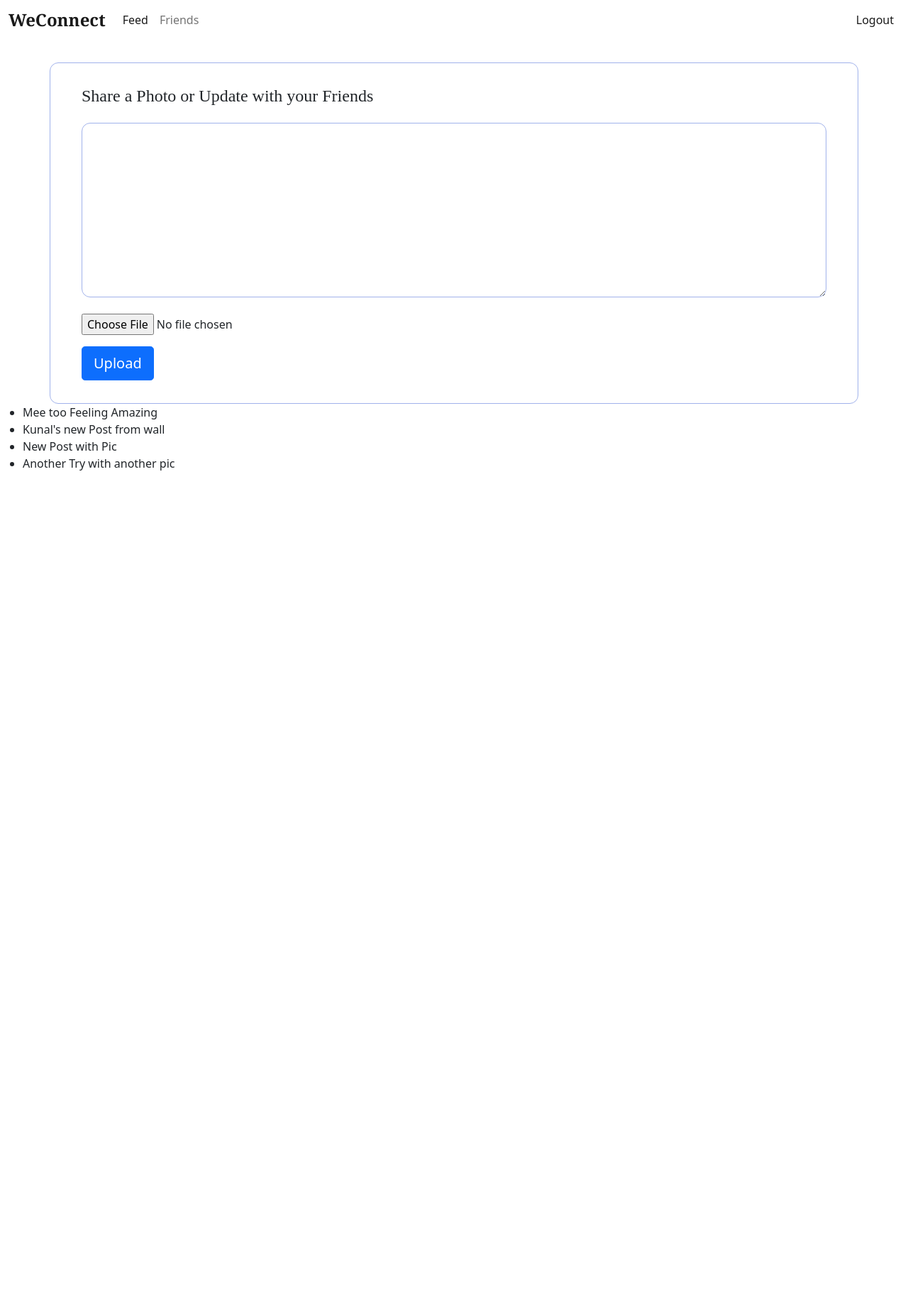
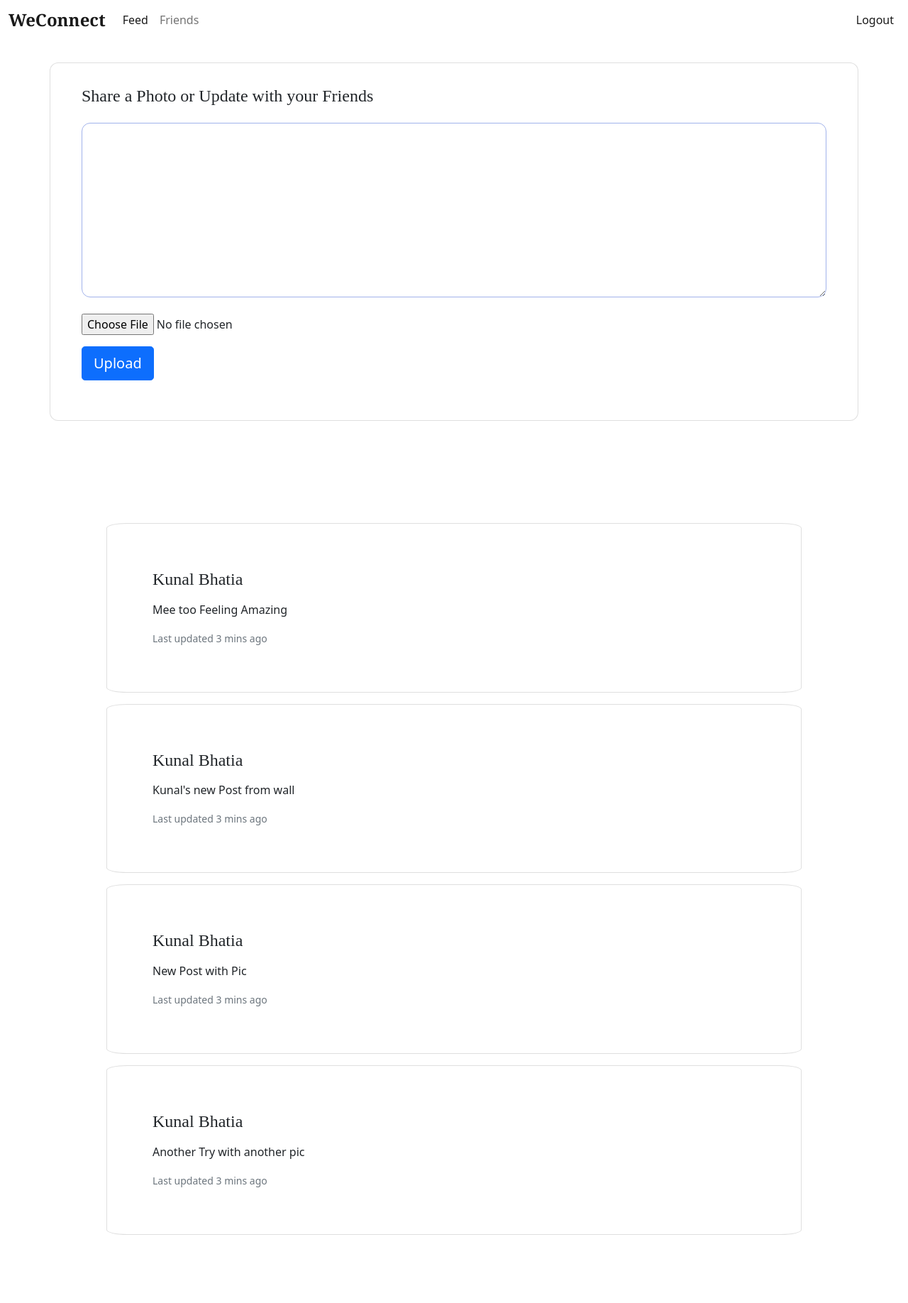
Before and after one commit to kunalbhatia-868/WeConnect, a Django app: page / in a window 1280 px wide. Shown: the whole page at 71% size. Before the commit the page ends 663 px from the top, so only its background shows below. Run offline with Django 3.2, Linux system fonts and the light colour scheme; a user stored in the database is signed in; data comes from the database, SQL or seed files in the repository; both versions use the stored data as it was after the commit.

Commit message:
feed wall and home page added with  post  component

```diff
--- a/We_Connect/settings.py
+++ b/We_Connect/settings.py
@@ -125,6 +125,8 @@ STATICFILES_DIRS=[
     os.path.join(BASE_DIR,'static'),
 ]
 
+MEDIA_URL='/media/'
+
 # Default primary key field type
 # https://docs.djangoproject.com/en/3.2/ref/settings/#default-auto-field
 
--- a/main/views.py
+++ b/main/views.py
@@ -37,7 +37,6 @@ class CreatePost(CreateView):
             post_form=form.save(commit=False)
             post_form.user=self.request.user
             post_form.save()
-            messages.success(request,f" Post Created! - {post_form.user.username}")
             return redirect('wall')
         else:
-            messages.info(f" Please Enter valid Entries ")
+            messages.info(f" Please Enter valid Entries")
--- a/static/main/wall.css
+++ b/static/main/wall.css
@@ -1,6 +1,5 @@
 .card {
 	margin-top: 2rem;
-	border: 1px solid #a1b2eb;
 	border-radius: 0.75rem;
 }
 .card-body {
@@ -23,3 +22,8 @@
 	border: 1px solid #a1b2eb;
 	border-radius: 0.75rem;
 }
+section.feed-posts {
+	margin-top: 3rem;
+	display: block;
+	padding: 5rem;
+}
--- /dev/null
+++ b/templates/main/components/post.html
@@ -0,0 +1,18 @@
+<div class="card mb-3 mt-3 card-feed-post">
+    {% if post.image %}
+        <img src={{post.image}} class="card-img-top" alt="">
+    {% endif %}
+    <div class="card-body">
+        <h5 class="card-title">{{post.user.first_name}} {{post.user.last_name}}</h5>
+        <p class="card-text">{{post.content}}</p>
+        <p class="card-text"><small class="text-muted">Last updated 3 mins ago</small></p>
+    </div>
+</div>
+
+<style>
+.card-feed-post{
+    display: block;
+    border-radius: 3%;
+    padding: 2rem;
+}
+</style>
--- a/templates/main/home.html
+++ b/templates/main/home.html
@@ -2,9 +2,9 @@
 
 {% block content %}
     {% include "components/navbar.html" %}
-    <ul>
+    <section class="posts container">
         {% for post in posts %}
-            <li>{{post}}</li>
+            {% include "main/components/post.html" %}
         {% endfor %}
-    </ul>
+    </section>
 {% endblock %}
--- a/templates/main/wall.html
+++ b/templates/main/wall.html
@@ -11,7 +11,7 @@
         <div class="card container">
             <div class="card-body">
                 <h4 class="card-title">Share a Photo or Update with your Friends</h4>
-                <form action="/create/" method="post">
+                <form action="/create/" method="post" enctype="multipart/form-data">
                     {% csrf_token %}
                     <div class="text-form form-control-plaintext">
                         {{form.content}}
@@ -23,12 +23,18 @@
                         <button class="btn btn-primary btn-lg" type="submit">Upload</button>
                     </div>
                 </form>
+                <br>
+                {% for message in messages %}
+                <li>
+                    <p><em>{{message}}<em></p>
+                </li>
+                {% endfor %}
             </div>
         </div>
     </div>
-    <ul>
+    <section class="feed-posts container">
         {% for post in feed %}
-        <li>{{post}}</li>
+            {% include "main/components/post.html" %}
         {% endfor %}
-    </ul>
+    </section>
 {% endblock %}
```
Also changed, not shown: db.sqlite3.
